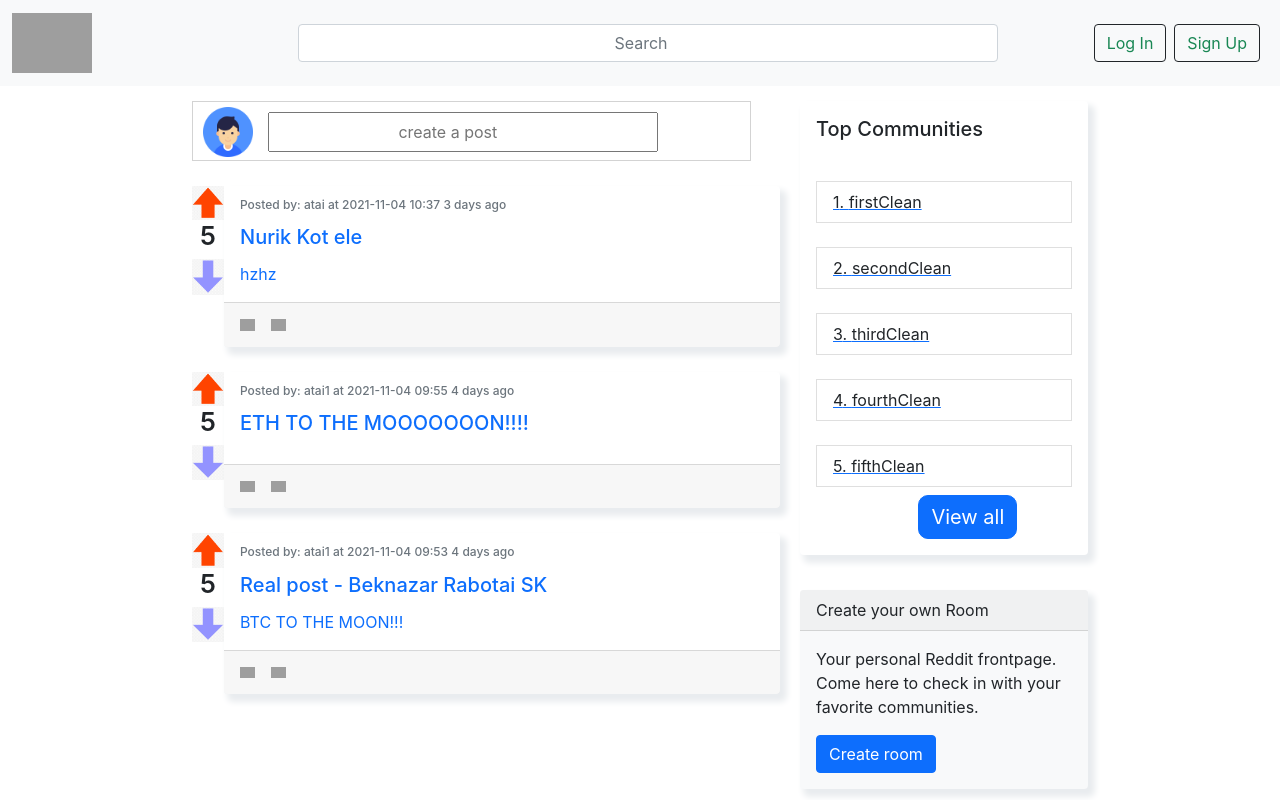
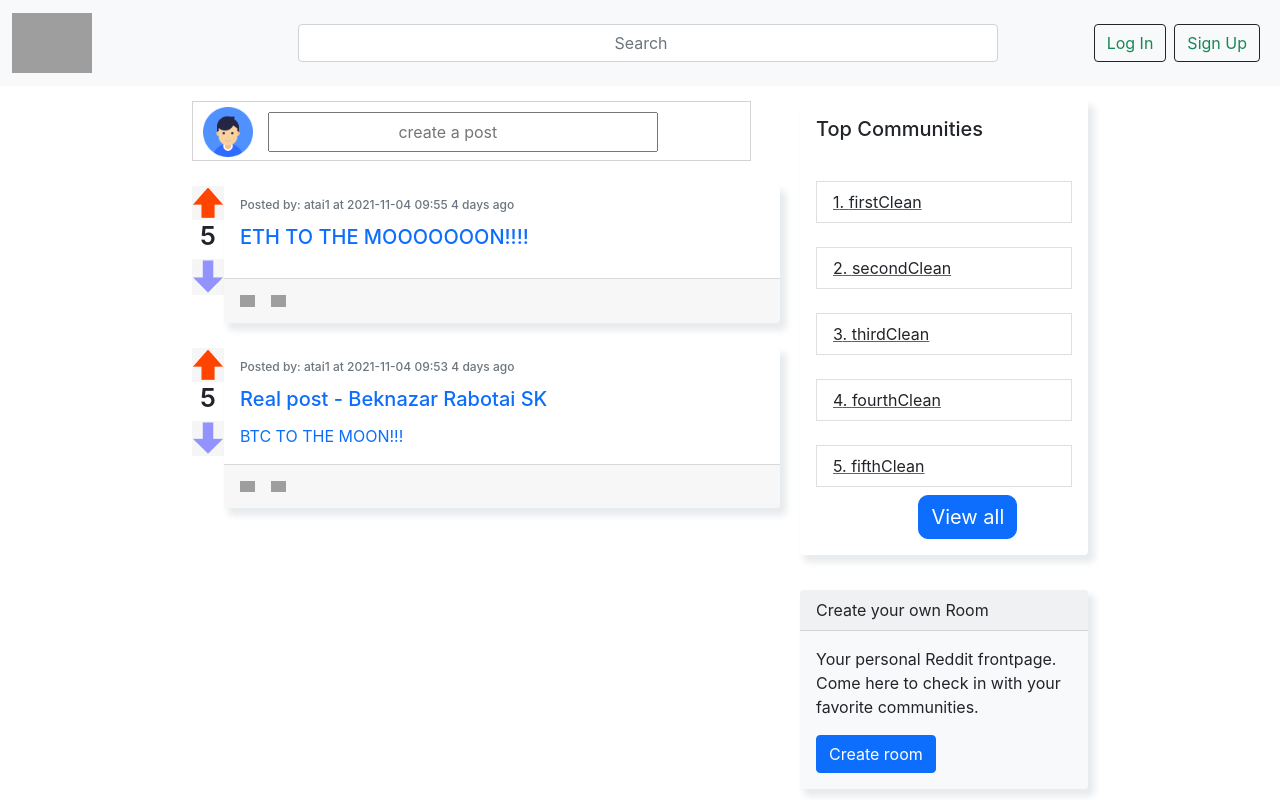
Before and after one commit to badjo11/reddit, a React (Create React App) app: page / in a window 1280 px wide. Built offline with nearby package versions, Linux system fonts and the light colour scheme; data requests are answered from the project's data file; grey boxes are pictures that could not be loaded.

Commit message:
wip all rooms

```diff
--- a/db.json
+++ b/db.json
@@ -4,16 +4,16 @@
       "username": "atai",
       "password": "atai",
       "rooms": [
-        1,
         2,
         3,
-        4
+        4,
+        1
       ],
       "roomTitles": [
-        "firstClean",
         "secondClean",
         "thirdClean",
-        "fourthClean"
+        "fourthClean",
+        "firstClean"
       ],
       "id": 1
     },
@@ -133,37 +133,10 @@
       "CreatedAtMs": 1636019705452,
       "voteWeight": 5,
       "id": 19
-    },
-    {
-      "postName": "Nurik Kot ele",
-      "postText": "hzhz",
-      "roomtitle": "firstClean",
-      "owner": "atai",
-      "CreatedAt": "2021-11-04T10:37:01.515Z",
-      "CreatedAtMs": 1636022221515,
-      "voteWeight": 5,
-      "id": 20
     }
   ],
-  "comments": [
-    {
-      "comment": "sadfasa",
-      "owner": "atai",
-      "createdAt": "2021-11-05T11:32:03.526Z",
-      "createdAtMs": 1636111923526,
-      "postId": 20,
-      "votesWeight": 0,
-      "id": 1
-    }
-  ],
+  "comments": [],
   "votes": [
-    {
-      "value": 1,
-      "owner": "atai",
-      "createdAt": 1636352142264,
-      "postId": 20,
-      "id": 1
-    },
     {
       "value": -1,
       "owner": "atai",
--- a/src/Routes.js
+++ b/src/Routes.js
@@ -10,6 +10,7 @@ import CommentsPage from "./pages/CommentsPage";
 import VotesContextProvider from "./contexts/VoteContext";
 import CommentsContextProvider from "./contexts/CommentsContext";
 import AllRooms from "./pages/AllRooms";
+import NoMatch from "./pages/NoMatch";
 
 const MyRoutes = () => {
   return (
@@ -29,7 +30,7 @@ const MyRoutes = () => {
                     element={<CommentsPage />}
                   />
                   <Route path='/rooms' element={<AllRooms />} />
-                  {/* <Navigate to="/" replace={null} /> */}
+                  <Route path='*' element={<NoMatch />} />
                 </Routes>
               </BrowserRouter>
             </VotesContextProvider>
--- /dev/null
+++ b/src/components/roomPage/RoomList.jsx
@@ -0,0 +1,27 @@
+import React, { useContext, useEffect, useState } from 'react';
+import { roomsContext } from '../../contexts/RoomsContext';
+
+const RoomList = () => {
+    const { getAllRooms, rooms } = useContext(roomsContext)
+    useEffect(() => {
+        getAllRooms()
+
+    }, [])
+    return (
+        <> <div className="mainListAllRooms">
+            {rooms.length > 0 ? rooms.map((item) => (
+                <a key={item.id} href={"/r/" + item.roomtitle}>
+                    <h3>{item.roomtitle}</h3>
+                </a>
+            )) : <h2>loading...</h2>
+            }
+        </div>
+            <div className="sidebarAllRooms">
+
+            </div>
+
+        </>
+    );
+};
+
+export default RoomList;
--- a/src/pages/AllRooms.jsx
+++ b/src/pages/AllRooms.jsx
@@ -1,9 +1,11 @@
 import React from 'react';
+import RoomList from '../components/roomPage/RoomList';
 
 const AllRooms = () => {
     return (
         <div className="container">
-            All rooms
+            <h2>All rooms</h2>
+            <RoomList />
         </div>
     );
 };
--- /dev/null
+++ b/src/pages/NoMatch.jsx
@@ -0,0 +1,11 @@
+import React from 'react';
+
+const NoMatch = () => {
+    return (
+        <div>
+            <h1>PAGE NOT FOUND</h1>
+        </div>
+    );
+};
+
+export default NoMatch;
```
Also changed, not shown: 1 other file (tests, documents, lock files or other folders).
